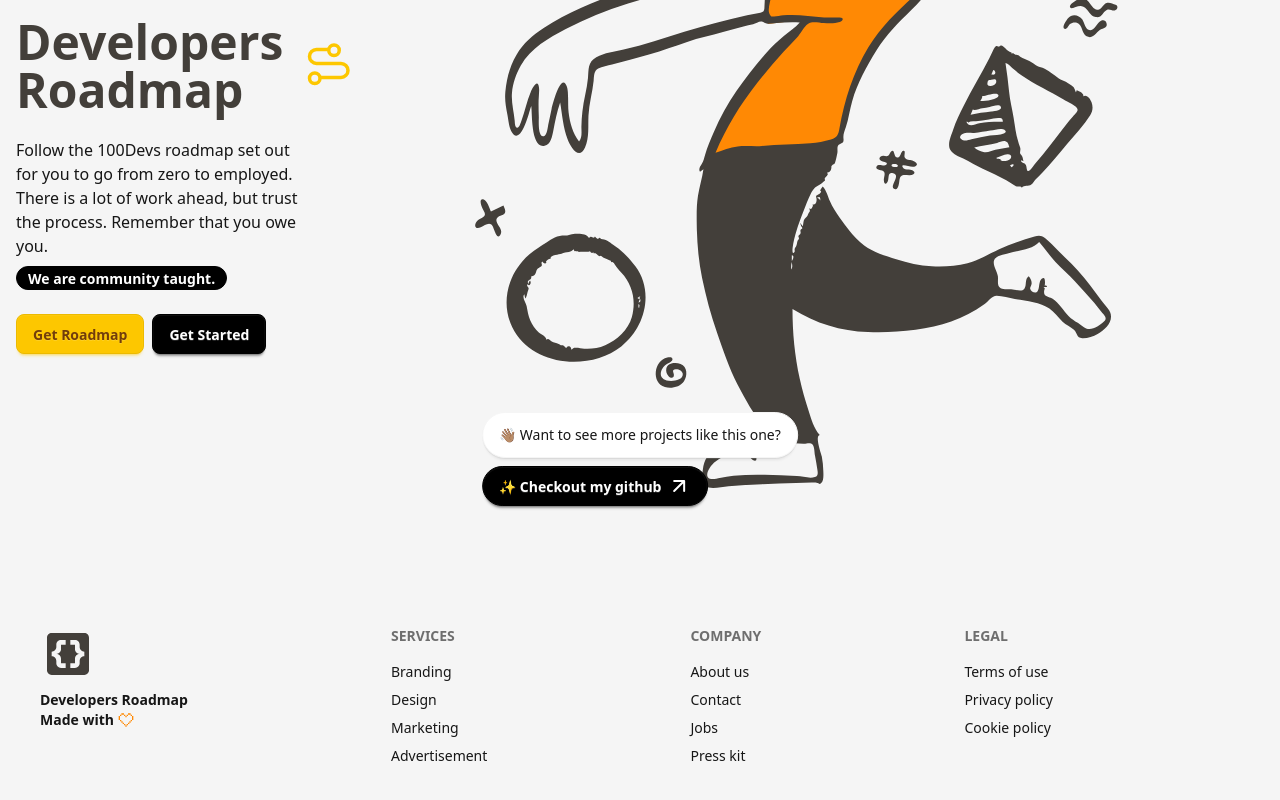
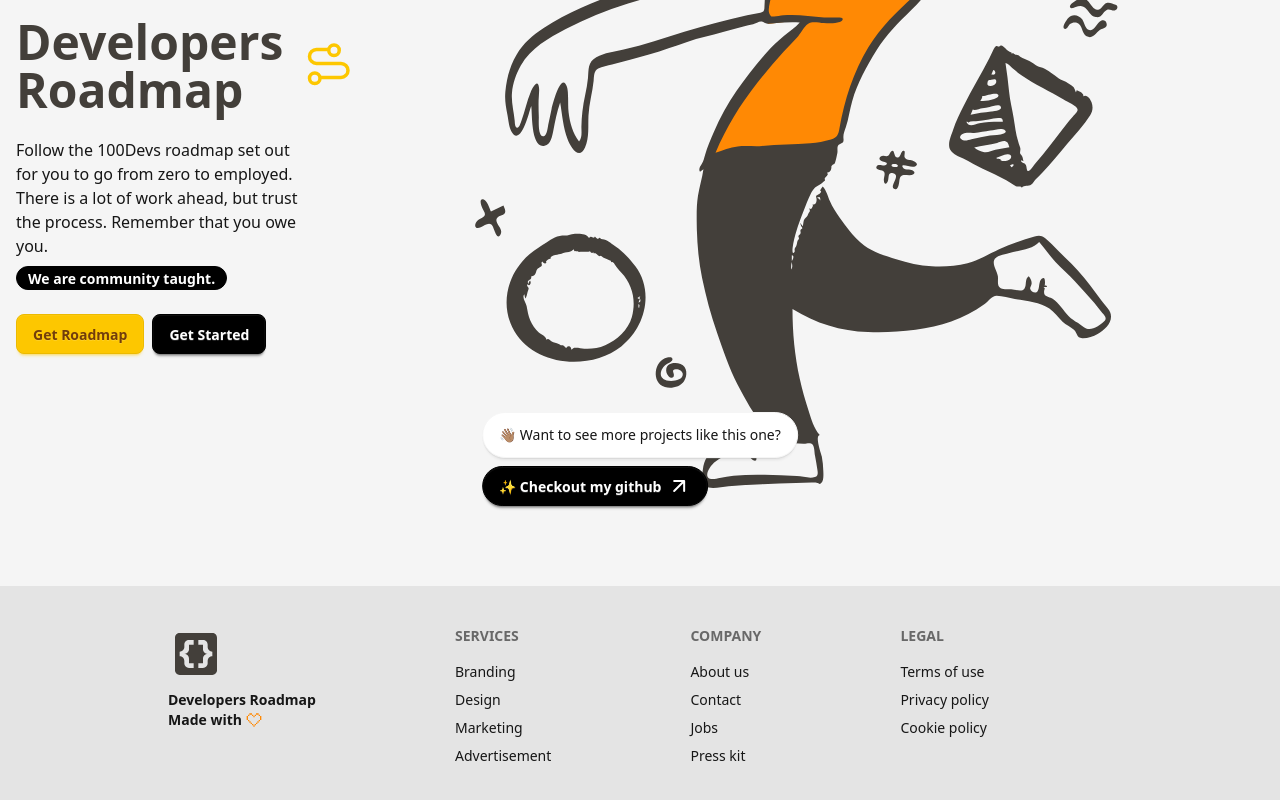
Before and after one commit to rcm-webdev/next-developer-roadmap, a Next.js app: page / in a window 1280 px wide. Shown: the part 278-1078 px from the top of the page. Built offline with nearby package versions, Linux system fonts and the light colour scheme; no server answers.

Commit message:
update footer component

```diff
--- a/component/Footer.js
+++ b/component/Footer.js
@@ -3,7 +3,8 @@ import Image from "next/image";
 
 function Footer() {
   return (
-    <footer className="footer sm:footer-horizontal bg-base-200 text-base-content p-10">
+    <div className="bg-base-300">
+      <footer className="footer sm:footer-horizontal max-w-5xl mx-auto bg-base-300  text-base-content p-10">
         <aside>
           <Image src={Roadmap} alt="logo" className="w-14 h-14" />
 
@@ -46,6 +47,7 @@ function Footer() {
           <a className="link link-hover">Cookie policy</a>
         </nav>
       </footer>
+    </div>
   );
 }
 
```
Lines whose indentation alone changed are shown as unchanged.
